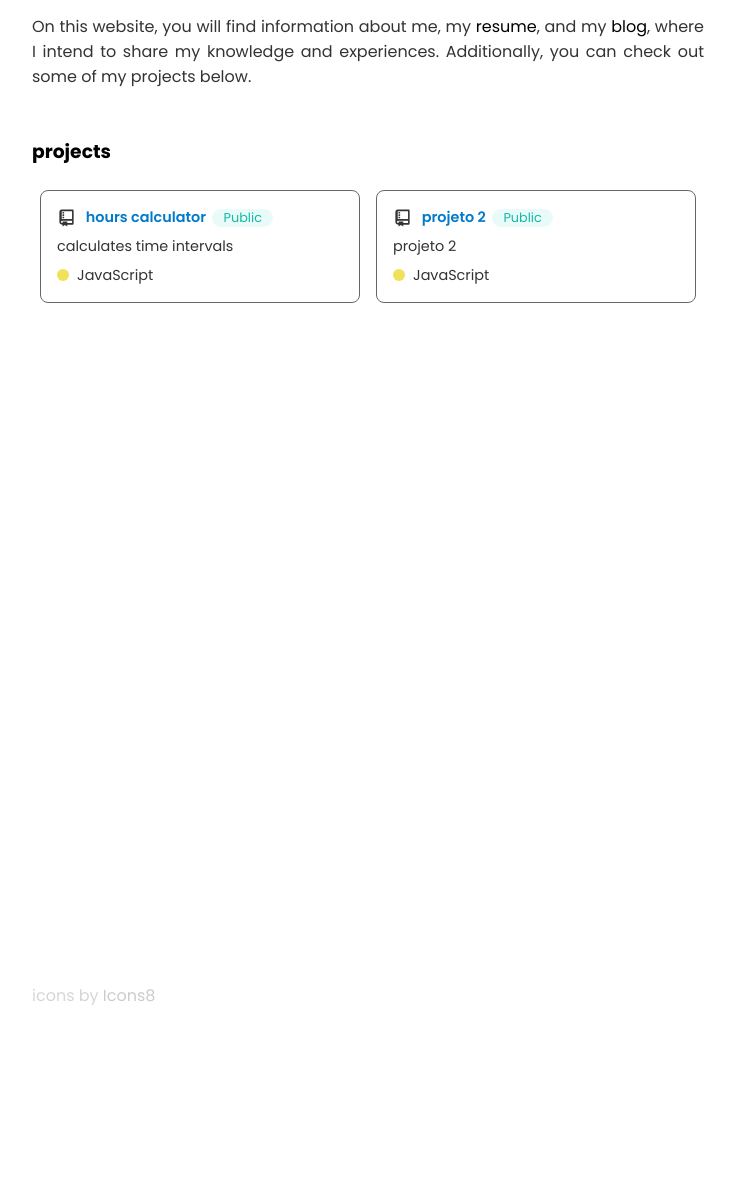
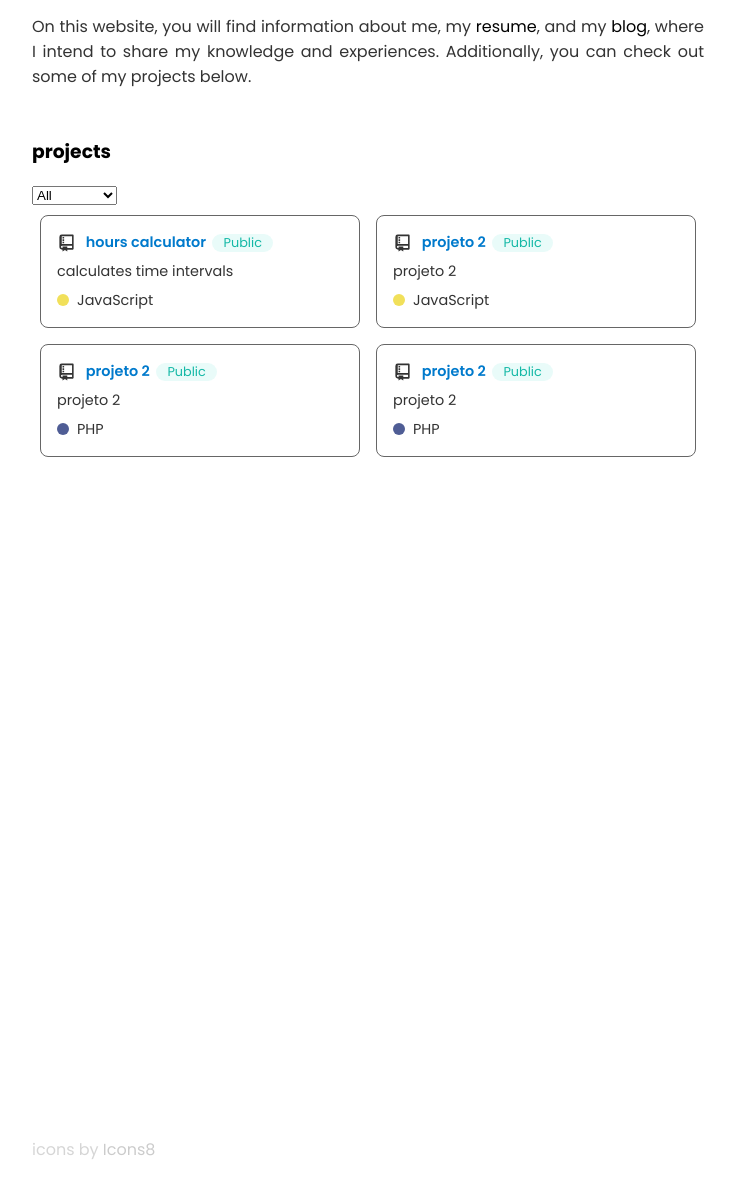
Before and after one commit to rodrigoacs/lab, a PHP site: page / in a window 1280 px wide. Shown: the part 403-1581 px from the top of the page, without its empty margins (272-1007 px from the left). Before the commit the page ends 1408 px from the top, so only its background shows below. Run offline with PHP 8.4, Linux system fonts and the light colour scheme; some libraries are stand-ins or nearby versions.

Commit message:
add: filtro nas techs

```diff
--- a/home.html
+++ b/home.html
@@ -6,6 +6,11 @@
 </div>
 
 <h3 translate="projects" class="header"></h3>
+<select name="tech" id="tech">
+  <option value="all">All</option>
+  <option value="js">JavaScript</option>
+  <option value="php">PHP</option>
+</select>
 <div class="projects">
   <div class="project">
     <div class="project-header">
@@ -26,4 +31,24 @@
     <p class="project-description" translate="project4"></p>
     <p class="project-language"><span class="js"></span>JavaScript</p>
   </div>
+
+  <div class="project" href="https://rodrigoacs.com/ch" target="_blank">
+    <div class="project-header">
+      <img class="project-svg" style="margin-right: .2rem;">
+      <a class="project-name" translate="project3" href="https://rodrigoacs.com/ch" target="_blank"></a>
+      <span class="public">Public</span>
+    </div>
+    <p class="project-description" translate="project4"></p>
+    <p class="project-language"><span class="php"></span>PHP</p>
+  </div>
+
+  <div class="project" href="https://rodrigoacs.com/ch" target="_blank">
+    <div class="project-header">
+      <img class="project-svg" style="margin-right: .2rem;">
+      <a class="project-name" translate="project3" href="https://rodrigoacs.com/ch" target="_blank"></a>
+      <span class="public">Public</span>
+    </div>
+    <p class="project-description" translate="project4"></p>
+    <p class="project-language"><span class="php"></span>PHP</p>
+  </div>
 </div>
--- a/script.js
+++ b/script.js
@@ -93,6 +93,8 @@ function activeDownload() {
 const observer = new MutationObserver(() => {
   loadContent(language)
   activeDownload()
+  let tech = document.getElementById("tech")
+  tech.addEventListener("change", (() => filterTech(tech.value)))
 }).observe(document.body.querySelector('.ajax'), { attributes: true, childList: true, subtree: false })
 
 theme.addEventListener('click', changeTheme)
@@ -120,3 +122,18 @@ function setLight(root, img) {
     svg.src = './assets/github-project-light.svg'
   })
 }
+
+function filterTech(tech) {
+  const projects = document.querySelectorAll('.project')
+  projects.forEach((project) => {
+    if (!project.children[2].firstChild.classList.contains(`${tech}`)) {
+      project.style.display = "none"
+    } else {
+      project.style.display = "block"
+    }
+    if (tech === "all") {
+      project.style.display = "block"
+    }
+  })
+
+}
--- a/style.css
+++ b/style.css
@@ -8,6 +8,7 @@
   --color-text-unfocused: #737373;
   --color-text-highlight: #5df80f;
   --color-javascript: #f1e05a;
+  --color-php: #4F5D95;
   --color-text-blue: #007acc;
   --color-public-bg: rgba(45, 212, 191, .1);
   --color-public: rgb(20, 184, 166);
@@ -22,6 +23,7 @@
   --color-text-unfocused: #666;
   --color-text-highlight: #007acc;
   --color-javascript: #f1e05a;
+  --color-php: #4F5D95;
   --color-text-blue: #007acc;
   --color-public-bg: rgba(45, 212, 191, .1);
   --color-public: rgb(20, 184, 166);
@@ -36,6 +38,7 @@
   --color-text-unfocused: #737373;
   --color-text-highlight: #5df80f;
   --color-javascript: #f1e05a;
+  --color-php: #4F5D95;
   --color-text-blue: #007acc;
   --color-public-bg: rgba(45, 212, 191, .1);
   --color-public: rgb(20, 184, 166);
@@ -146,6 +149,17 @@ p {
   border-radius: 50%;
   margin-right: .5rem;
   background-color: var(--color-javascript);
+}
+
+.php {
+  position: relative;
+  top: 1px;
+  display: inline-block;
+  width: 12px;
+  height: 12px;
+  border-radius: 50%;
+  margin-right: .5rem;
+  background-color: var(--color-php);
 }
 
 .socials {
```
